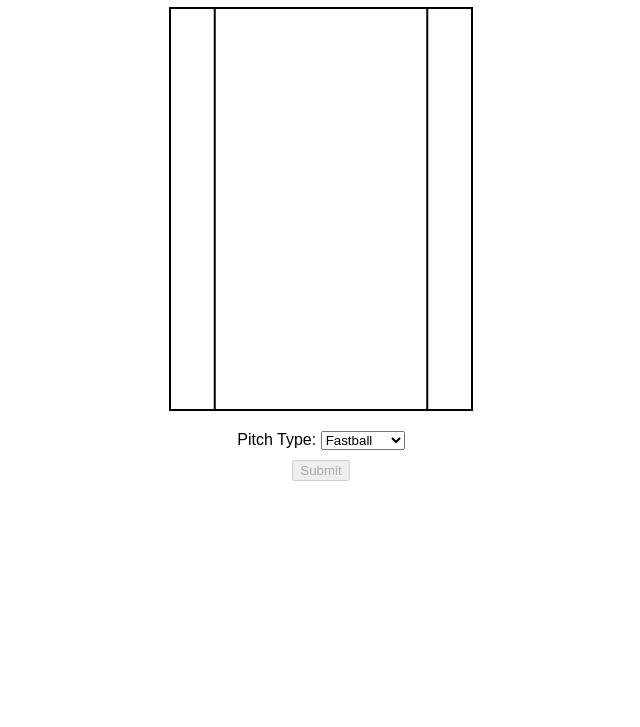
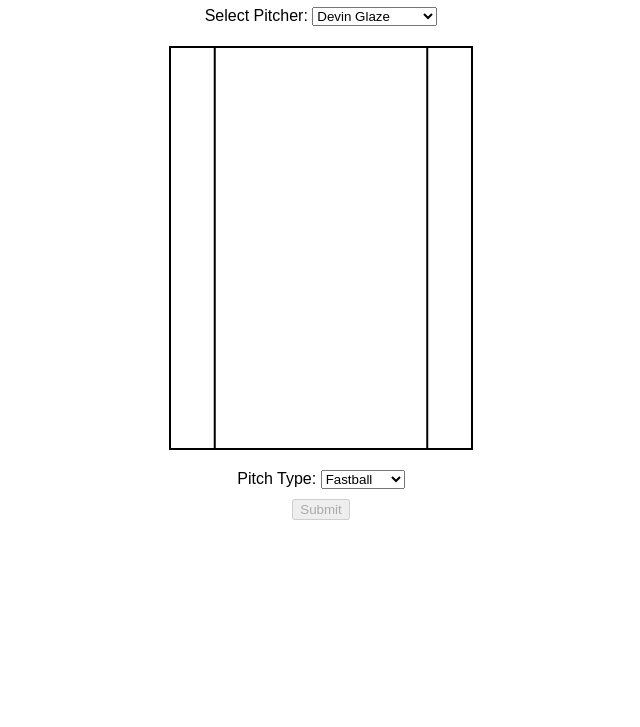
Before and after one commit to DanielTucker11/Command, a plain HTML site: page index.html in a window 1280 px wide. Shown: the part 73-800 px from the top of the page, without its empty margins (319-959 px from the left). Drawn offline with Linux system fonts and the light colour scheme.

Commit message:
Add files via upload

```diff
--- a/index.html
+++ b/index.html
@@ -27,9 +27,23 @@
 </head>
 <body>
   <h1>Baseball Pitch Tool</h1>
+
+  <!-- Pitcher selection -->
+  <div class="control">
+    <label for="pitcherName">Select Pitcher:</label>
+    <select id="pitcherName">
+      <option value="Devin Glaze">Devin Glaze</option>
+      <option value="Glaze Thorenson">Glaze Thorenson</option>
+      <option value="Abel Garcia">Abel Garcia</option>
+      <option value="Bendy Straw">Bendy Straw</option>
+    </select>
+  </div>
+
   <div id="canvasContainer">
     <canvas id="strikeZone" width="300" height="400"></canvas>
   </div>
+
+  <!-- Pitch type selection -->
   <div class="control">
     <label for="pitchType">Pitch Type:</label>
     <select id="pitchType">
@@ -38,6 +52,8 @@
       <option value="Slider">Slider</option>
     </select>
   </div>
+
+  <!-- Submit button -->
   <button id="submitBtn" onclick="submitData()" disabled>Submit</button>
 
   <script>
@@ -109,6 +125,7 @@
     }
 
     async function submitData() {
+      const pitcherName = document.getElementById("pitcherName").value;
       const pitchType = document.getElementById("pitchType").value;
 
       if (locations.length !== 2) {
@@ -117,6 +134,7 @@
       }
 
       const data = {
+        pitcherName,
         pitchType,
         locations: locations.map(loc => ({
           x: loc.x,
```
